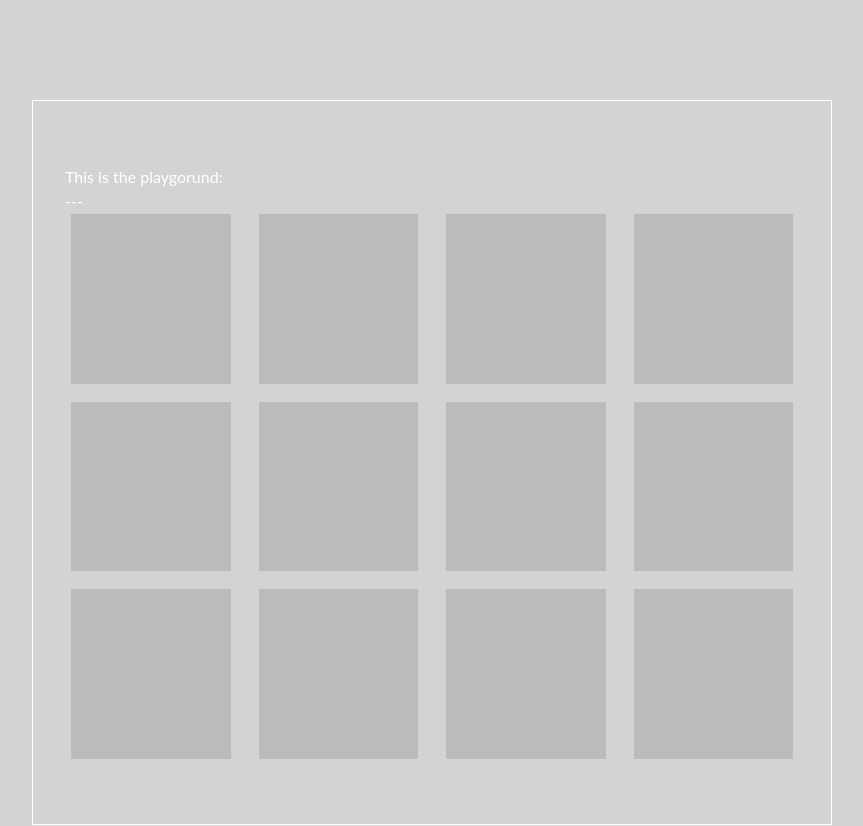
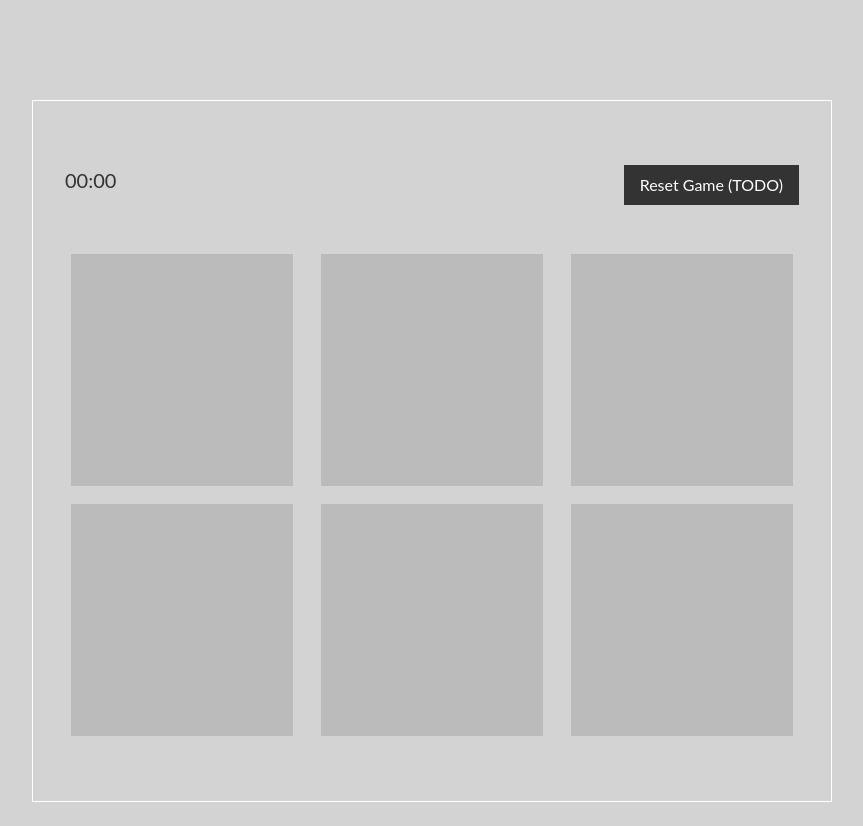
Before and after one commit to Hazzeldorn/react-memory, a React app: page / in a window 1280 px wide. Shown: the top 826 px of the page, without its empty margins (208-1071 px from the left). Built offline with nearby package versions, Linux system fonts and the light colour scheme.

Commit message:
feat: timer added

```diff
--- a/src/components/Footer/Footer.module.css
+++ b/src/components/Footer/Footer.module.css
@@ -7,13 +7,13 @@
 
 .wrapper p {
   font-size: 0.875rem;
-  color: hsl(230deg 75% 88%);
+  color: white;
 }
 
 .wrapper p a {
   font-weight: 700;
   text-decoration: none;
-  color: hsl(230deg 90% 95%);
+  color: white;
 }
 .wrapper p a:hover {
   text-decoration: underline;
--- a/src/components/MemoryCard/MemoryCard.module.css
+++ b/src/components/MemoryCard/MemoryCard.module.css
@@ -21,6 +21,10 @@
 .card--found .card__inner,
 .card--flipped .card__inner {
   transform: rotateY(180deg);
+}
+
+.card--found .card__inner {
+  animation: zoomInOut 0.5s forwards;
 }
 
 .card .card__front,
@@ -56,3 +60,18 @@
 .card--default:hover .card__inner {
   box-shadow: 1px 1px 5px 0px rgba(0, 0, 0, 0.25);
 }
+
+
+/* animations */
+@keyframes zoomInOut {
+  0% {
+    transform: rotateY(180deg) scale(1);
+  }
+  50% {
+    transform: rotateY(180deg) scale(1.05);
+  }
+  100% {
+    transform: rotateY(180deg) scale(1);
+  }
+
+}
--- /dev/null
+++ b/src/components/MemoryGameControls/MemoryGameControls.js
@@ -0,0 +1,39 @@
+import React from "react";
+
+import styles from "./MemoryGameControls.module.css";
+import useTimer from "../../hooks/use-timer";
+import { formattedClock } from "../../utils";
+
+function MemoryGameControls({ isPlaying, resetGame }) {
+  const timer = useTimer();
+
+  // Start or stop the timer based on isPlaying
+  React.useEffect(() => {
+    if (isPlaying) {
+      timer.start();
+    } else {
+      timer.stop();
+    }
+  }, [isPlaying, timer]);
+
+  // format timer to display minutes and seconds
+  const formattedTimer = React.useMemo(() => {
+    return formattedClock(timer.time);
+  }, [timer.time]);
+
+  function handleReset() {
+    timer.reset();
+    resetGame();
+  }
+
+  return (
+    <div className={styles.gamecontrols}>
+      <span className={styles.timer}>{formattedTimer}</span>
+      <button className={styles.reset__btn} onClick={handleReset}>
+        Reset Game (TODO)
+      </button>
+    </div>
+  );
+}
+
+export default MemoryGameControls;
--- /dev/null
+++ b/src/components/MemoryGameControls/MemoryGameControls.module.css
@@ -0,0 +1,19 @@
+.gamecontrols {
+  width: 100%;
+  display: flex;
+  justify-content: space-between;
+  margin-bottom: 3em;
+}
+
+.reset__btn {
+  border: none;
+  padding: 0.5em 1em;
+  font-size: 1em;
+  cursor: pointer;
+  background-color: #333;
+}
+
+.timer {
+  font-size: 1.25em;
+  color: #333;
+}
--- /dev/null
+++ b/src/components/MemoryGameControls/index.js
@@ -0,0 +1,2 @@
+export * from './MemoryGameControls';
+export { default } from './MemoryGameControls';
--- a/src/components/MemoryGrid/MemoryGrid.js
+++ b/src/components/MemoryGrid/MemoryGrid.js
@@ -6,8 +6,8 @@ import styles from "./MemoryGrid.module.css";
 import { MEMORY_CARD_ICONS } from "../../data";
 import { sampleMulti, arrayShuffle } from "../../utils";
 
-const NUM_ROWS = 3;
-const NUM_COLS = 4;
+const NUM_ROWS = 2;
+const NUM_COLS = 3;
 
 // Validation
 const validateGrid = (rows, cols) => {
@@ -19,7 +19,7 @@ const validateGrid = (rows, cols) => {
 
 validateGrid(NUM_ROWS, NUM_COLS);
 
-function MemoryGrid() {
+function MemoryGrid({ isPlaying, setIsPlaying }) {
   const [cards, setCards] = React.useState([]);
   const [flippedCards, setFlippedCards] = React.useState([]);
   const [foundCards, setFoundCards] = React.useState([]);
@@ -70,9 +70,21 @@ function MemoryGrid() {
     return () => clearTimeout(timeoutRef.current);
   }, [flippedCards]);
 
+  // check if all cards are found
+  React.useEffect(() => {
+    if (isPlaying && foundCards.length === NUM_ROWS * NUM_COLS) {
+      alert("Congratulations!");
+      setIsPlaying(false);
+    }
+  }, [foundCards, isPlaying, setIsPlaying]);
+
   function handleCardClick(card) {
     if (flippedCards.length < 2 && !flippedCards.includes(card)) {
       setFlippedCards((prevFlippedCards) => [...prevFlippedCards, card]);
+    }
+
+    if (!isPlaying) {
+      setIsPlaying(true);
     }
   }
 
--- a/src/components/MemoryPlayground/MemoryPlayground.js
+++ b/src/components/MemoryPlayground/MemoryPlayground.js
@@ -2,13 +2,19 @@ import React from "react";
 
 import styles from "./MemoryPlayground.module.css";
 import MemoryGrid from "../MemoryGrid/MemoryGrid";
+import MemoryGameControls from "../MemoryGameControls/MemoryGameControls";
 
 function MemoryPlayground() {
+  const [isPlaying, setIsPlaying] = React.useState(false);
+
+  function resetGame() {
+    setIsPlaying(false);
+  }
+
   return (
     <div className={styles.wrapper}>
-      This is the playgorund: <br />
-      ---
-      <MemoryGrid />
+      <MemoryGameControls isPlaying={isPlaying} resetGame={resetGame} />
+      <MemoryGrid isPlaying={isPlaying} setIsPlaying={setIsPlaying} />
     </div>
   );
 }
--- a/src/components/MemoryPlayground/MemoryPlayground.module.css
+++ b/src/components/MemoryPlayground/MemoryPlayground.module.css
@@ -1,5 +1,4 @@
 .wrapper {
-
   padding: 64px 32px;
   max-width: 800px;
   margin: 100px auto;
--- /dev/null
+++ b/src/hooks/use-timer.js
@@ -0,0 +1,34 @@
+import React from "react";
+
+const useTimer = () => {
+  const [time, setTime] = React.useState(0);
+  const timerRef = React.useRef(null);
+
+  const start = React.useCallback(() => {
+    if (timerRef.current !== null) return; // Prevent multiple intervals
+
+    timerRef.current = window.setInterval(() => {
+      setTime((prevTime) => prevTime + 1);
+    }, 1000);
+  }, []);
+
+  const stop = React.useCallback(() => {
+    if (timerRef.current !== null) {
+      window.clearInterval(timerRef.current);
+      timerRef.current = null;
+    }
+  }, []);
+
+  const reset = React.useCallback(() => {
+    stop();
+    setTime(0);
+  }, [stop]);
+
+  React.useEffect(() => {
+    return () => stop(); // Cleanup on unmount
+  }, [stop]);
+
+  return { time, start, stop, reset };
+};
+
+export default useTimer;
--- a/src/utils.js
+++ b/src/utils.js
@@ -50,3 +50,17 @@ export const range = (start, end, step = 1) => {
   }
   return output;
 };
+
+/**
+ * Formats the given time in seconds to a string with minutes and seconds.
+ * @param {number} elapsedTime - The time in seconds.
+ * @returns {string} - The formatted time string.
+ */
+export const formattedClock = (elapsedTime) => {
+  const minutes = Math.floor(elapsedTime / 60);
+  const seconds = elapsedTime % 60;
+
+  return `${minutes.toString().padStart(2, "0")}:${seconds
+    .toString()
+    .padStart(2, "0")}`;
+};
```
